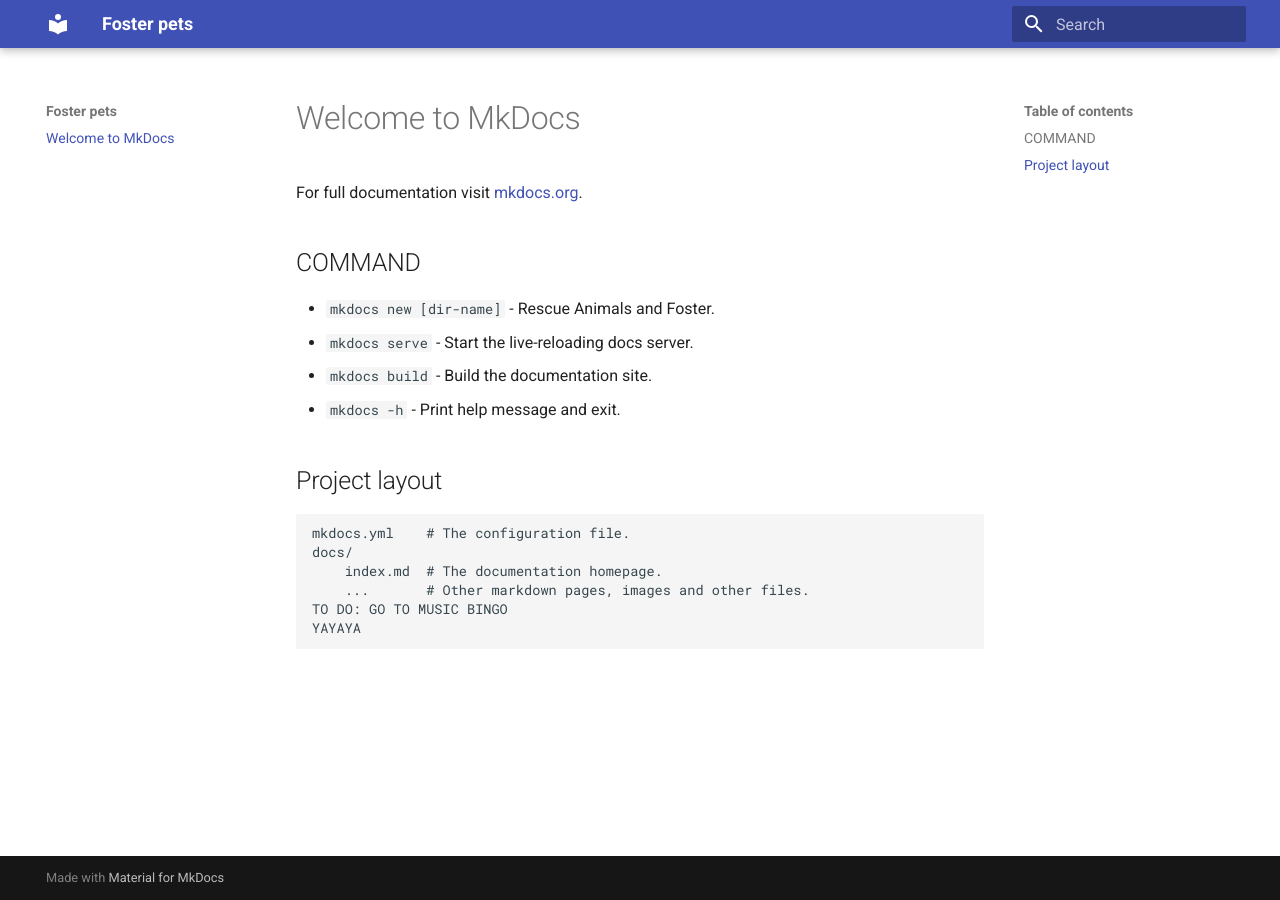
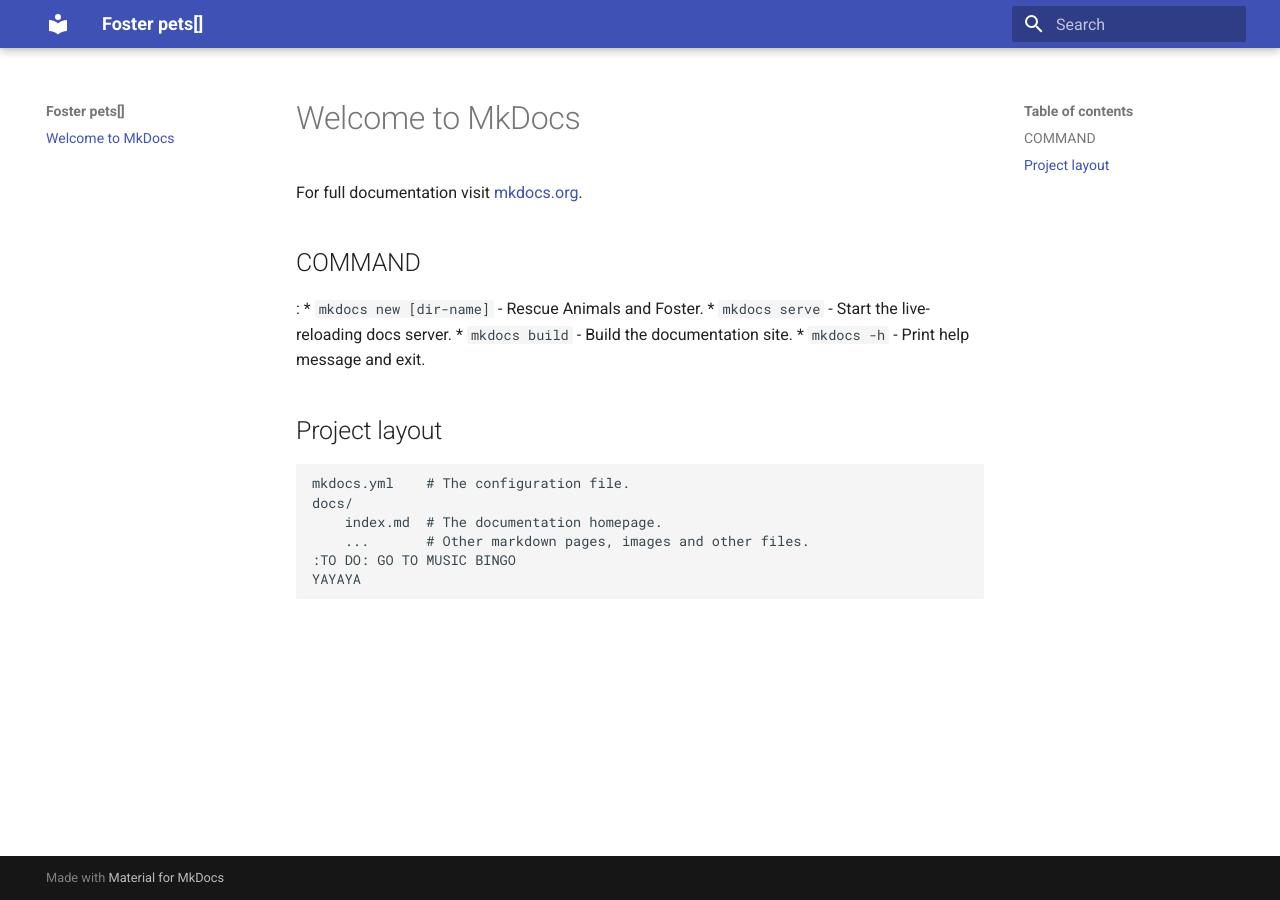
Before and after one commit to amandah04/amandah04.github.io, an MkDocs documentation site: the page built from docs/index.md, in a window 1280 px wide. Built offline with MkDocs 1.6.1 and Material for MkDocs 9.7.7, drawn with Linux system fonts in a browser that asks for light colours.

Commit message:
css changes

```diff
--- a/TOP-5.HTML
+++ b/TOP-5.HTML
@@ -4,6 +4,7 @@
     <meta charset="UTF-8">
     <meta name="viewport" content="width=device-width, initial-scale=1.0">
     <title>Amanda's Top 5 Movies</title>
+    <link rel="stylesheet" href="top-5.css">
 </head>
 <body>
     <H1>Amanda's Top 5 Movies</H1>
@@ -15,7 +16,7 @@
         <li><b><a href="https://www.imdb.com/title/tt0093779/">The Princess Bride</a></a></b> A timeless adventure-comedy that's perfect for all ages and really brings me back</li>
         <li><b><a href="https://www.imdb.com/title/tt2660888/w">Star Trek:Beyond</a></b> Rhianna's sledgehammer and chris pine being fine, what more could you ask for</li>
     </ol>
-    p><i>Honorable mention goes to my musicals which I probably can make a whole other list for! Chicago, Mamma Mia!, Enchanted, The color pruple and so much more!
+    <i>Honorable mention goes to my musicals which I probably can make a whole other list for! Chicago, Mamma Mia!, Enchanted, The color pruple and so much more!
     </i></p>
 </body>
 </html>
--- a/docs/index.md
+++ b/docs/index.md
@@ -3,7 +3,7 @@
 For full documentation visit [mkdocs.org](https://www.mkdocs.org).
 
 ## COMMAND
-
+:
 * `mkdocs new [dir-name]` - Rescue Animals and Foster.
 * `mkdocs serve` - Start the live-reloading docs server.
 * `mkdocs build` - Build the documentation site.
@@ -15,5 +15,5 @@
     docs/
         index.md  # The documentation homepage.
         ...       # Other markdown pages, images and other files.
-    TO DO: GO TO MUSIC BINGO
+    :TO DO: GO TO MUSIC BINGO
     YAYAYA
--- a/mkdocs.yml
+++ b/mkdocs.yml
@@ -1,4 +1,4 @@
-site_name: Foster pets
+site_name: Foster pets[]
 site_url: https://amandah04.github.io/site
 theme:
   name: material
```
Also changed, not shown: top-5.css (added, +16 -0 lines), 1 other file.
